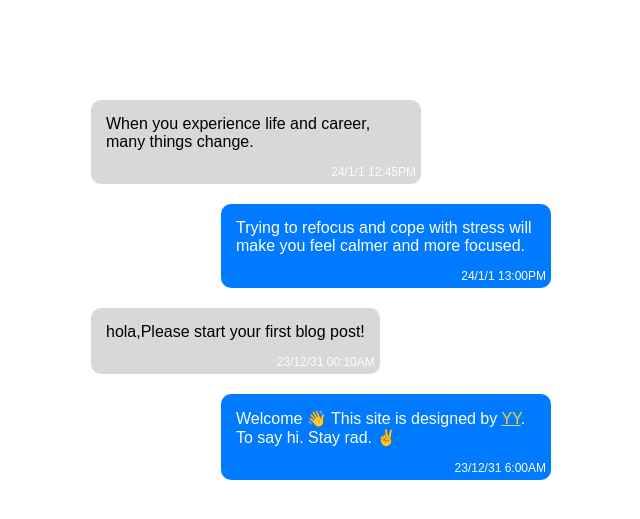
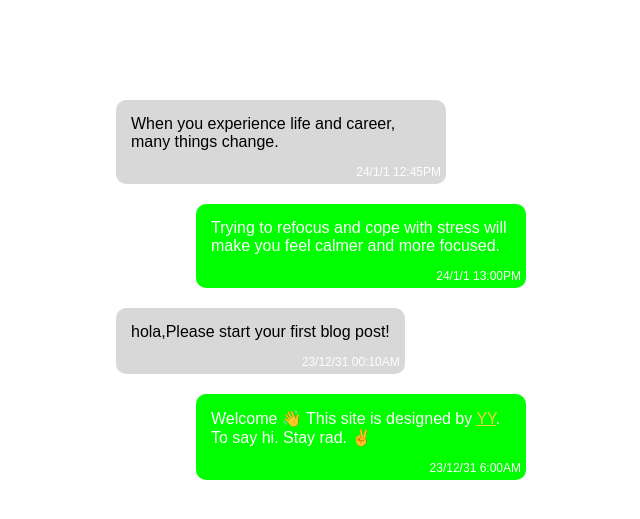
Before and after one commit to scribblebear/scribblebear.github.io, a Jekyll site: the page built from orgma.html, in a window 1280 px wide. Shown: the top 519 px of the page, without its empty margins (319-959 px from the left). Built offline with Jekyll 4.4.1, drawn with Linux system fonts in a browser that asks for light colours.

Commit message:
09102325pm

```diff
--- a/orgma.html
+++ b/orgma.html
@@ -13,7 +13,7 @@ permalink: message
     font-family: 'Arial Rounded MT Bold', 'Helvetica Rounded', Arial, sans-serif;
   }
   .chat {
-    max-width: 460px;
+    max-width: 410px;
 		padding: 0 20px;
 		width: 100%;
 		margin:10vh auto 6vh auto;
@@ -40,7 +40,7 @@ permalink: message
 		/* 左边顶变平宽 border-top-left-radius: 0;*/
   }
   .message-right {
-    background-color: #007aff;
+    background-color: #00FF00;
     color: white;
     float: right;
     align-self: flex-end;
```
